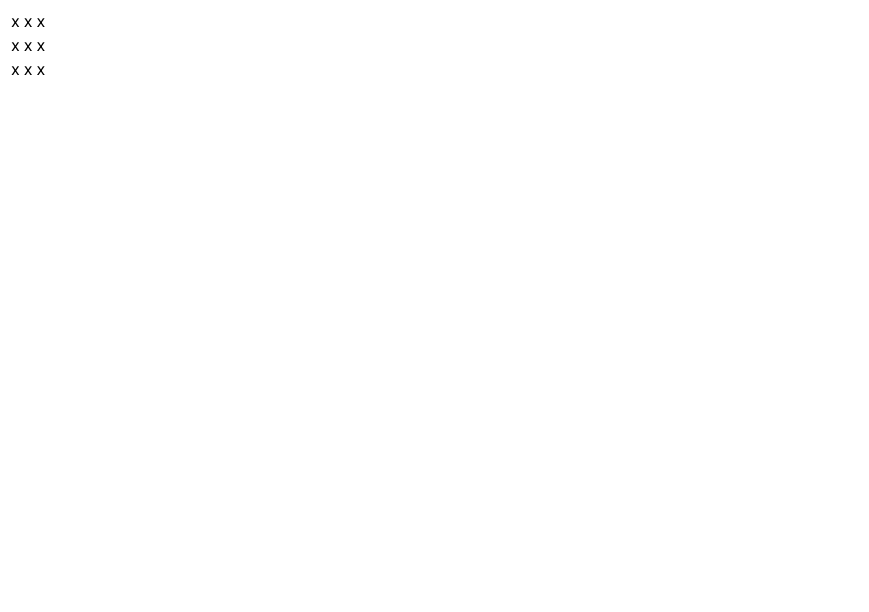
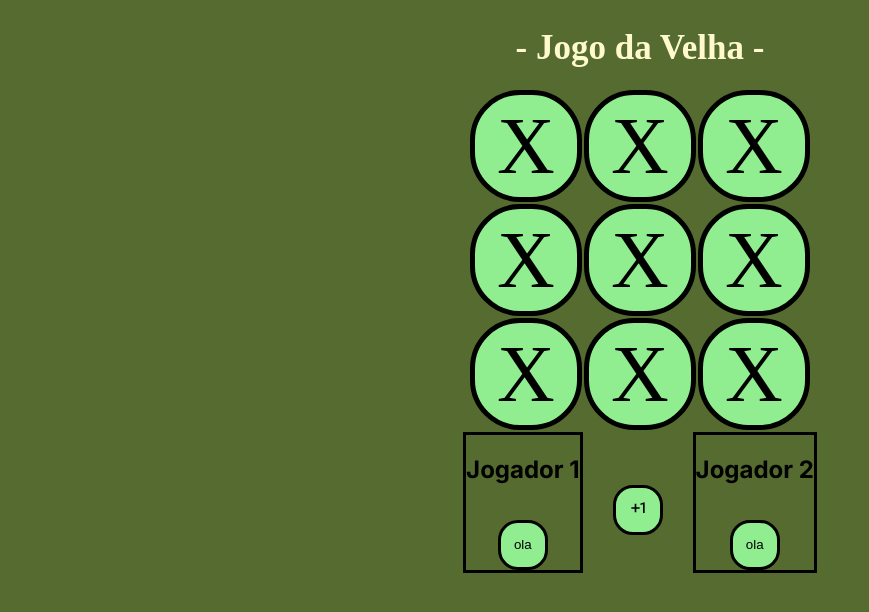
Before and after one commit to NicolasKLange/sitedelogin, a Next.js app: page / in a window 1280 px wide. Shown: the top 612 px of the page, without its empty margins (0-869 px from the left). Built offline with nearby package versions, Linux system fonts and the light colour scheme.

Commit message:
Jogo da Velha 2.0

```diff
--- a/app/globals.css
+++ b/app/globals.css
@@ -0,0 +1,102 @@
+body {
+    background-color: darkolivegreen;
+    font-family: 'Roboto Mono', monospace;
+}
+
+div {
+    display: flex;
+    justify-content: center;
+    flex-direction: column;
+    align-items: center;
+}
+
+h1 {
+    margin: 10px;
+    font-family: 'Times New Roman', Times, serif;
+    color: lemonchiffon;
+    font-size: 35px;
+    margin: 20px;
+}
+
+td {
+    border: 5px solid black;
+    font-family: 'Times New Roman', Times, serif;
+    width: 100px;
+    height: 100px;
+    font-size: 80px;
+    background-color: lightgreen;
+    margin-top: 100px;
+    transition: 0.4s;
+    text-align: center;
+    color: black;
+    border-radius: 50px;
+}
+
+td:hover {
+    cursor: pointer;
+    background-color: darkgreen;
+    color: lightgoldenrodyellow;
+    border: 5px solid lightgoldenrodyellow;
+
+}
+
+
+.button{
+    display: flex;
+    flex-direction: row;
+    gap: 30px;
+    justify-content: center;
+    align-items: center;
+}
+
+
+.Jogadores{
+
+        display: flex;
+        flex-direction: row;
+        gap: 30px;
+        justify-content: center;
+        align-items: center;
+
+}
+
+button{
+    display: block;
+    width: 50px;
+    height: 50px;
+    position: relative;
+    margin: 1rem auto 0 auto;
+    padding: .5rem 0;
+    border: 0;
+    border-radius: 20px;
+    color: black;
+    border: 3px solid black;
+    background-color: lightgreen;
+}
+a{
+    font-family: 'Times New Roman', Times, serif;
+    font-size: 20px;
+    color: black;
+}
+
+button:hover{
+    cursor: pointer;
+    background-color: darkgreen;
+    border: 3px solid lightgoldenrodyellow;
+}
+
+a:hover{
+    color: lightgoldenrodyellow;
+}
+
+.jogador1{
+    border: 3px solid black;
+}
+
+.jogador2{
+    border: 3px solid black;
+}
+
+h2{
+
+}
--- a/app/layout.tsx
+++ b/app/layout.tsx
@@ -1,6 +1,7 @@
 import type { Metadata } from 'next'
 import { Inter } from 'next/font/google'
 import './globals.css'
+
 
 const inter = Inter({ subsets: ['latin'] })
 
--- a/app/page.tsx
+++ b/app/page.tsx
@@ -1,23 +1,48 @@
+import { MdExposurePlus1 } from "react-icons/md";
+
+
+
 export default function Home() {
   return (
     <div>
+      <h1> - Jogo da Velha - </h1>
       <table>
+        <tbody>
           <tr>
-        <td>x</td>
-        <td>x</td>
-        <td>x</td>
+            <td>X</td>
+            <td>X</td>
+            <td>X</td>
           </tr>
           <tr>
-        <td>x</td>
-        <td>x</td>
-        <td>x</td>
+            <td>X</td>
+            <td>X</td>
+            <td>X</td>
           </tr>
           <tr>
-        <td>x</td>
-        <td>x</td>
-        <td>x</td>
+            <td>X</td>
+            <td>X</td>
+            <td>X</td>
           </tr>
+        </tbody>
       </table>
+        <div className="Jogadores">
+            <div className="jogador1">
+                <h2>Jogador 1</h2>
+                    <div className="botaoJogador1">
+                        <button>ola</button>
                     </div>
+            </div>
+                <button>
+                    <a href="/"><MdExposurePlus1 /></a>
+                </button>
+            <div className="jogador2">
+                <h2>Jogador 2</h2>
+                    <div className="botaoJogador2">
+                        <button>ola</button>
+                    </div>
+            </div>
+        </div>
+    </div>
+
   )
 }
```
Also changed, not shown: package.json (+5 -4 lines), 1 other file (tests, documents, lock files or other folders). Lines whose indentation alone changed are shown as unchanged.
